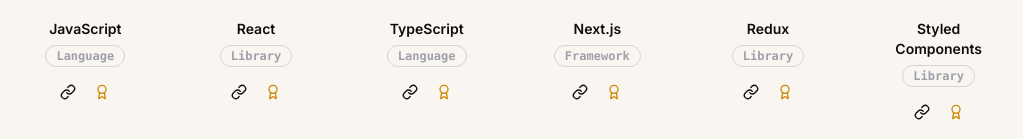
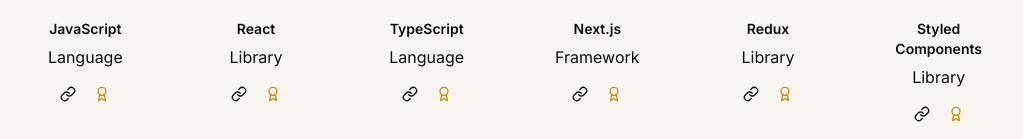
Before and after one commit to makeneto/makenedev, a React (Vite) app: page /stack in a window 1280 px wide. Shown: the part 638-777 px from the top of the page, without its empty margins (128-1151 px from the left). Built offline with nearby package versions, Linux system fonts and the light colour scheme; a web font is replaced by a local one.

Commit message:
refactor(stack-card): simplify category display by using a consistent tag style

```diff
--- a/src/components/stack/StackCard.tsx
+++ b/src/components/stack/StackCard.tsx
@@ -21,10 +21,7 @@
         <p className="text-sm font-semibold text-center" translate="no">
           {name}
         </p>
-        <span
-          className="border border-zinc-300 dark:border-zinc-800 rounded-4xl py-0.5 px-2.5 text-xs text-zinc-400 font-mono font-semibold"
-          translate="no"
-        >
+        <span className="tag" translate="no">
           {category}
         </span>
 
```
